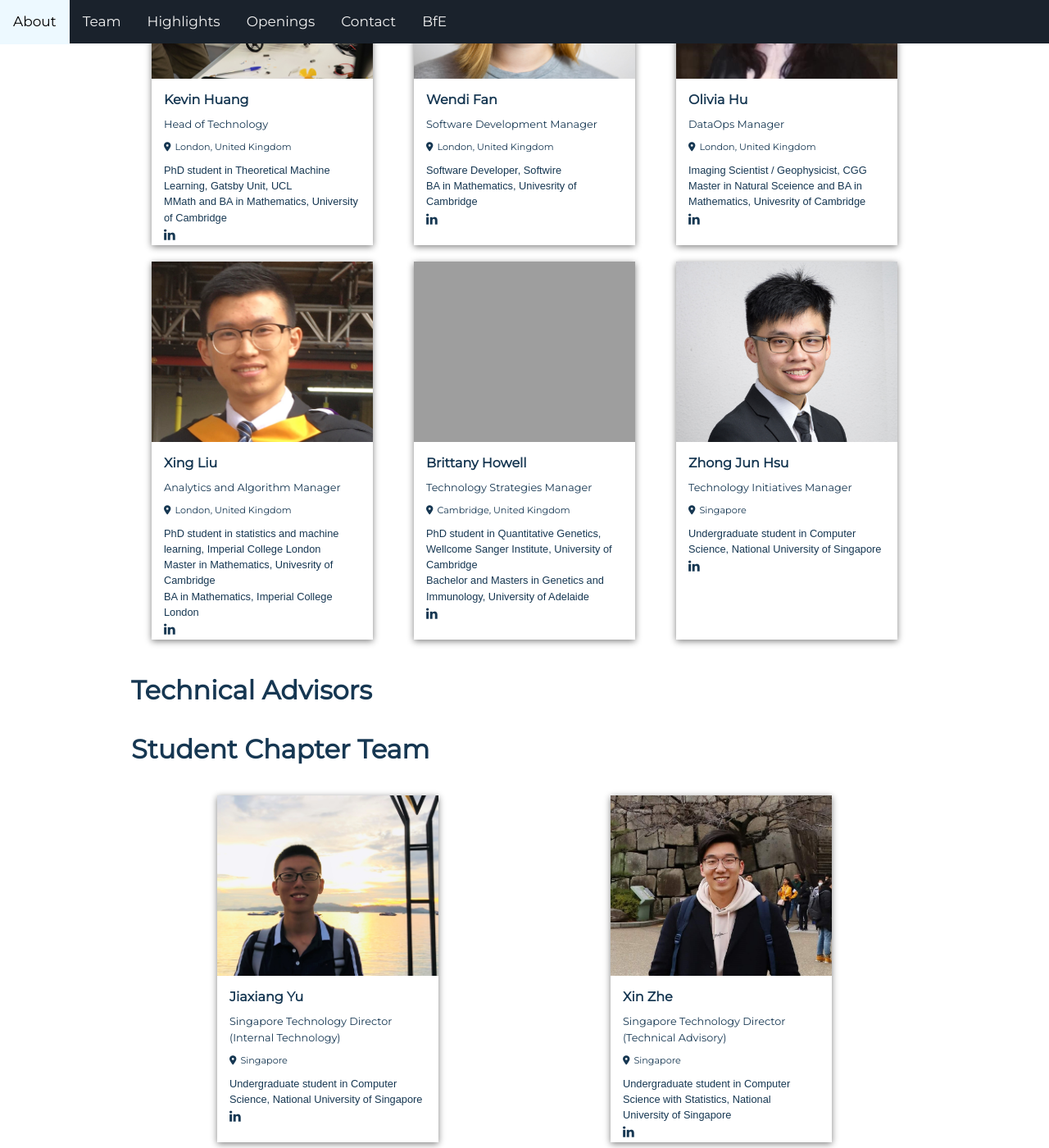
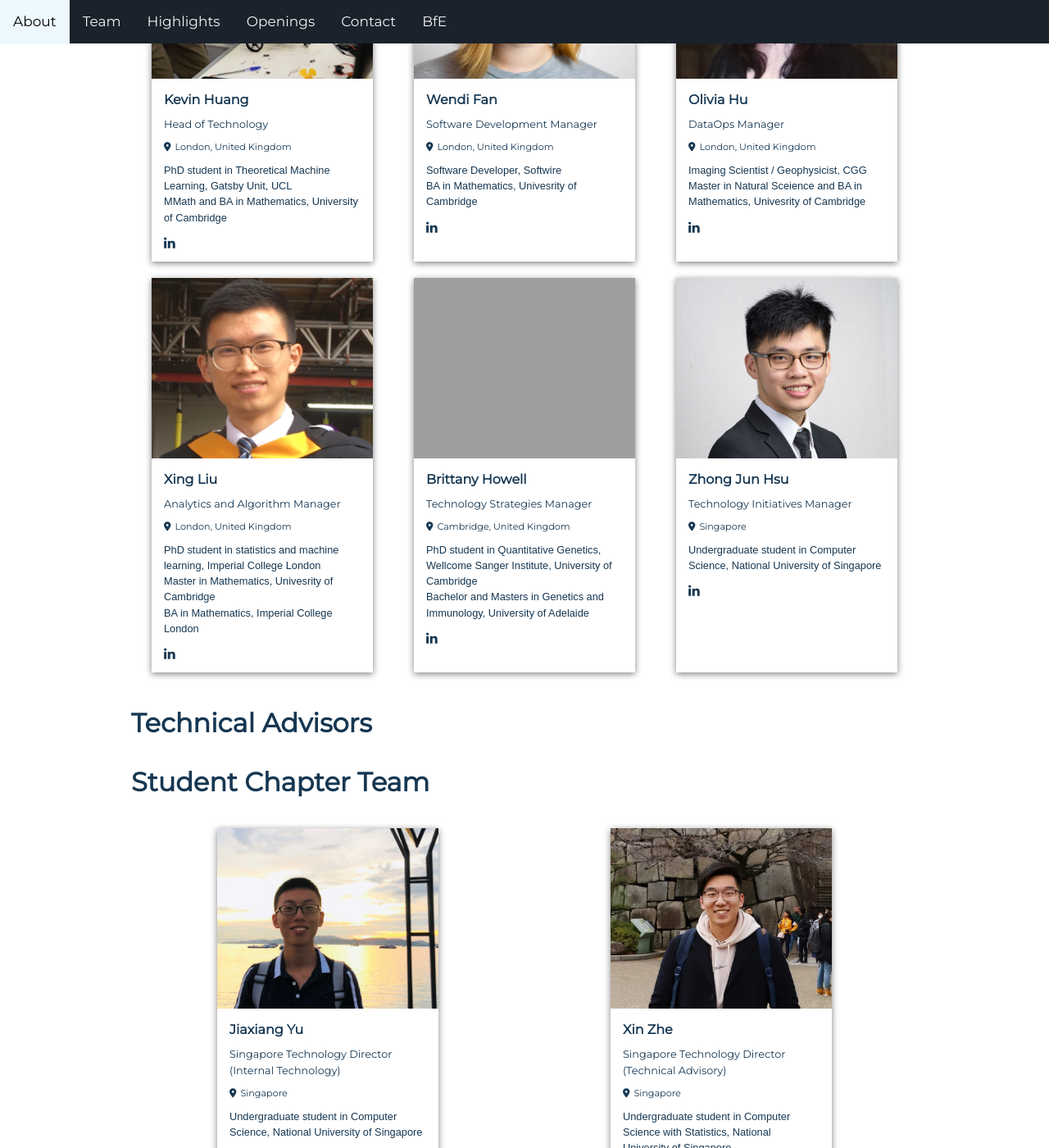
Before and after one commit to BfE-Technology/BfE-Technology.github.io, a Jekyll site: the page built from team.md, in a window 1280 px wide and 1400 px high, scrolled down 419 px. Shown: the whole window at 82% size. Built offline with Jekyll 4.4.1, drawn with Linux system fonts in a browser that asks for light colours; nearby versions of some CDN libraries; grey boxes are pictures that could not be loaded.

Commit message:
Update custom.css

```diff
--- a/assets/css/custom.css
+++ b/assets/css/custom.css
@@ -624,3 +624,8 @@ h4.team-name {
 .team-location i{
     margin-right: 5px;
 }
+
+.team-linkedin{
+    margin-top: 10px;
+    margin-bottom: 10px;
+}
```
